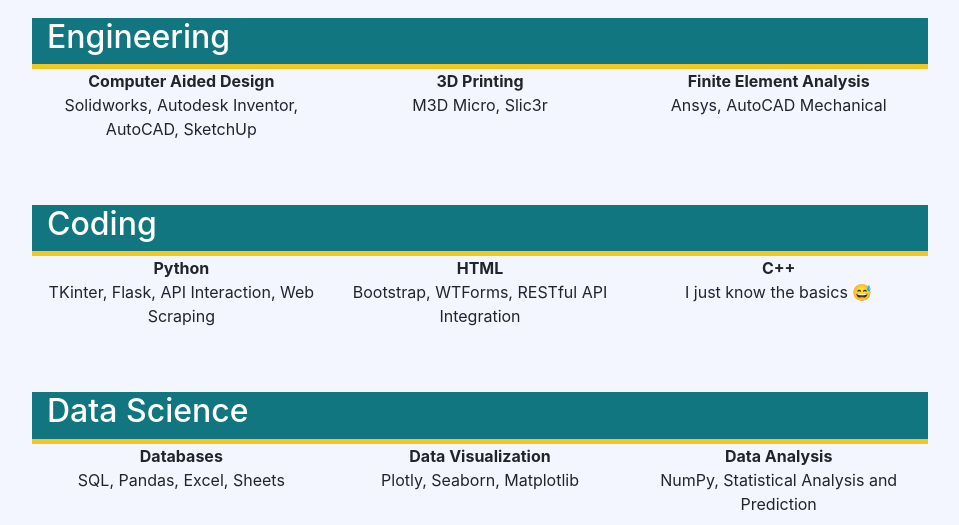
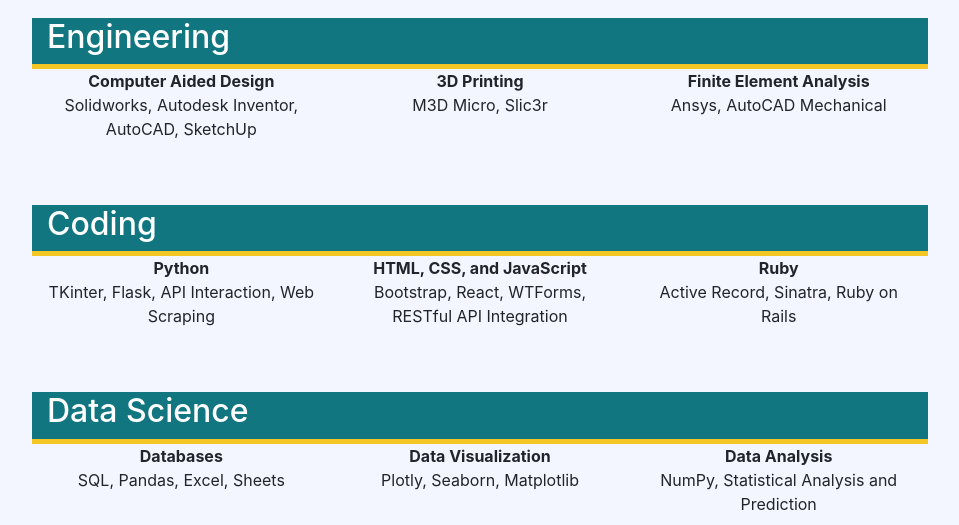
Before and after one commit to daragmas/PortfolioSite, a Flask app: page /portfolio in a window 1280 px wide. Shown: the part 56-581 px from the top of the page, without its empty margins (160-1119 px from the left). Run offline with Flask 2, Linux system fonts and the light colour scheme; some libraries are stand-ins or nearby versions.

Commit message:
Updated Content

```diff
--- a/templates/index.html
+++ b/templates/index.html
@@ -16,7 +16,7 @@
         <div class="row justify-content-center">
             <div class="col-4">
                 <h3 class="bio">I'm Nate Wolf. </h3>
-                <h3>I'm an engineer, an aspiring coder, and amateur plant dad.</h3>
+                <h3>I'm a mechanical engineer, a coder, and amateur plant dad.</h3>
             </div>
         </div>
     </div>
@@ -49,8 +49,8 @@
                         </div>
                         <div class="flip-card-back">
                             <p>Python</p>
-                            <p>HTML</p>
-                            <p>C++</p>
+                            <p>HTML/CSS/JavaScript</p>
+                            <p>Ruby</p>
                         </div>
                     </div>
                 </div>
--- a/templates/portfolio.html
+++ b/templates/portfolio.html
@@ -42,14 +42,14 @@
             </div>
             <div class="col">
                 <dl>
-                    <dt>HTML</dt>
-                    <dd>Bootstrap, WTForms, RESTful API Integration</dd>
+                    <dt>HTML, CSS, and JavaScript</dt>
+                    <dd>Bootstrap, React, WTForms, RESTful API Integration</dd>
                 </dl>
             </div>
             <div class="col">
                 <dl>
-                    <dt>C++</dt>
-                    <dd>I just know the basics 😅</dd>
+                    <dt>Ruby</dt>
+                    <dd>Active Record, Sinatra, Ruby on Rails</dd>
                 </dl>
             </div>
         </div>
```
